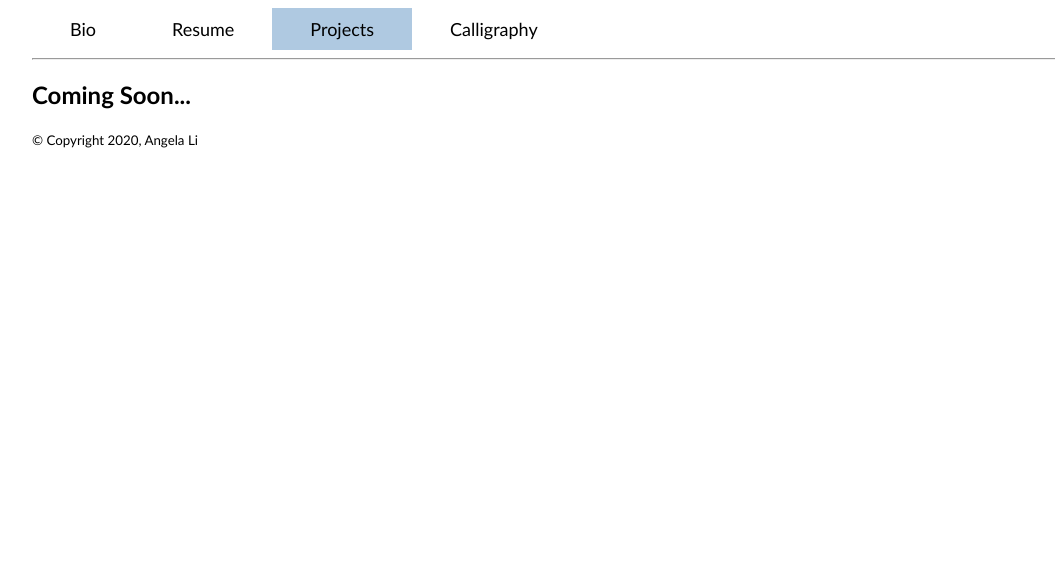
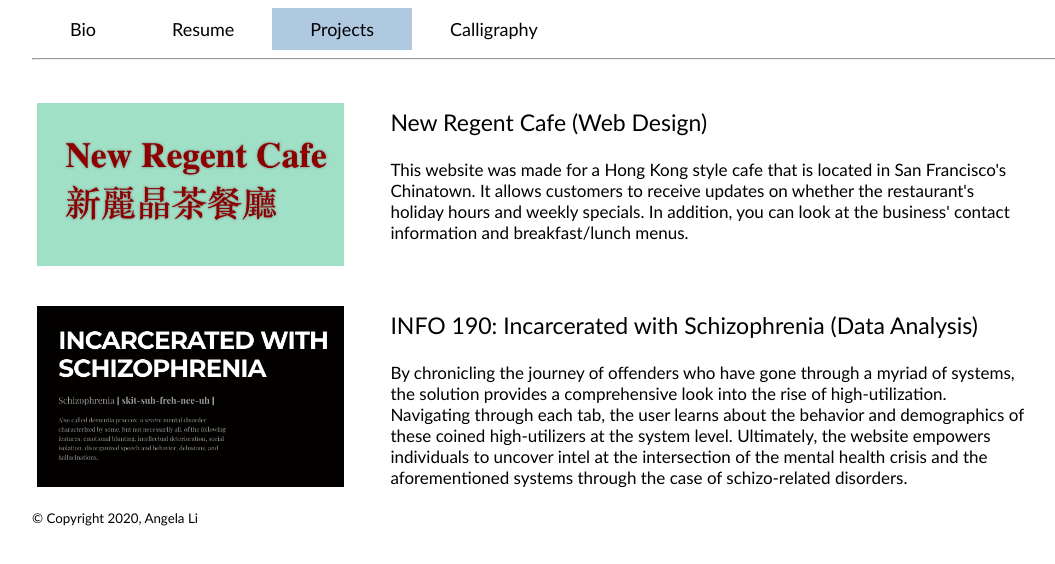
Before and after one commit to angelaalii/bio, a plain HTML site: page project.html in a window 1280 px wide. Shown: the whole page, without its empty margins (96-1151 px from the left). Drawn offline with Linux system fonts and the light colour scheme.

Commit message:
update projects and calligraphy tab

```diff
--- a/main.css
+++ b/main.css
@@ -59,6 +59,59 @@ body {
     margin-left: 10%;
 }
 
-.calligraphyleft {
+.calligraphybox {
   margin-left: 18%;
 }
+
+.row {
+  display: flex;
+  flex-wrap: wrap;
+  padding: 0 4px;
+}
+
+.column {
+  flex: 25%;
+  max-width: 50%;
+  padding: 0 4px;
+}
+
+.column img {
+  margin-top: 8px;
+  vertical-align: middle;
+  width: 100%;
+}
+
+.project .title {
+  font-family: Calibri, 'Trebuchet MS', sans-serif;
+  font-weight: normal;
+  margin-left: 35%;
+  color: black;
+  font-size: 23px;
+  text-decoration: none;
+  padding-top: 25px;
+}
+
+.project img {
+  float: left;
+  padding-top: 20px;
+  padding-bottom: 20px;
+  clear: both;
+  padding-left: 5px;
+}
+
+.project {
+  clear: both;
+}
+
+.project .projectdetail {
+  text-decoration: none;
+  color: black;
+  margin-left: 35%;
+  margin-right: 3%;
+  font-size: 17px;
+  clear: right;
+}
+
+footer {
+  clear: both;
+}
--- a/project.html
+++ b/project.html
@@ -1,7 +1,8 @@
 <!DOCTYPE html>
 
 <html>
-	<meta name="viewport" content="width=device-width, initial-scale=1.0">
+<meta name="viewport" content="width=device-width, initial-scale=1.0">
+
 <head>
 	<title>Angela Li</title>
 	<link rel="stylesheet" href="main.css">
@@ -16,12 +17,26 @@
 		<a class="active" href="project.html">Projects</a>
 		<a href="calligraphy.html">Calligraphy</a>
 	</div>
-    <hr>
-    <h2>Coming Soon...</h2>
+	<hr>
+	<div class="projectbox">
+		<a href="https://angelalisf.github.io/newregentcafe/" target="_blank" style="text-decoration: none">
+			<div class="project">
+				<img src="newregentcafeimg.png" style="width: 30%">
+				<p class="title">New Regent Cafe (Web Design)</p>
+				<p class="projectdetail">This website was made for a Hong Kong style cafe that is located in San Francisco's Chinatown. It allows customers to receive updates on whether the restaurant's holiday hours and weekly specials. In addition, you can look at the business' contact information and breakfast/lunch menus. </p>
+			</div>
+		</a>
+		<a href="https://dataviz04cpl.weebly.com/" target="_blank" style="text-decoration: none">
+			<div class="project">
+				<img src="schizoimg.png" style="width: 30%">
+				<p class="title">INFO 190: Incarcerated with Schizophrenia (Data Analysis)</p>
+				<p class="projectdetail">By chronicling the journey of offenders who have gone through a myriad of systems, the solution provides a comprehensive look into the rise of high-utilization. Navigating through each tab, the user learns about the behavior and demographics of these coined high-utilizers at the system level. Ultimately, the website empowers individuals to uncover intel at the intersection of the mental health crisis and the aforementioned systems through the case of schizo-related disorders.</p>
+			</div>
+		</a>
+	</div>
 </body>
-
 <footer>
-        <small>&copy; Copyright 2020, Angela Li</small>
+	<small>&copy; Copyright 2020, Angela Li</small>
 </footer>
 
 </html>
```
Also changed, not shown: calligraphy.html (+19 -6 lines), index.html (+28 -6 lines), resume.html (+6 -4 lines), calligraphy1.jpg (added), calligraphy3.jpg (added), newregentcafeimg.png (added), schizoimg.png (added), 1 other file.
